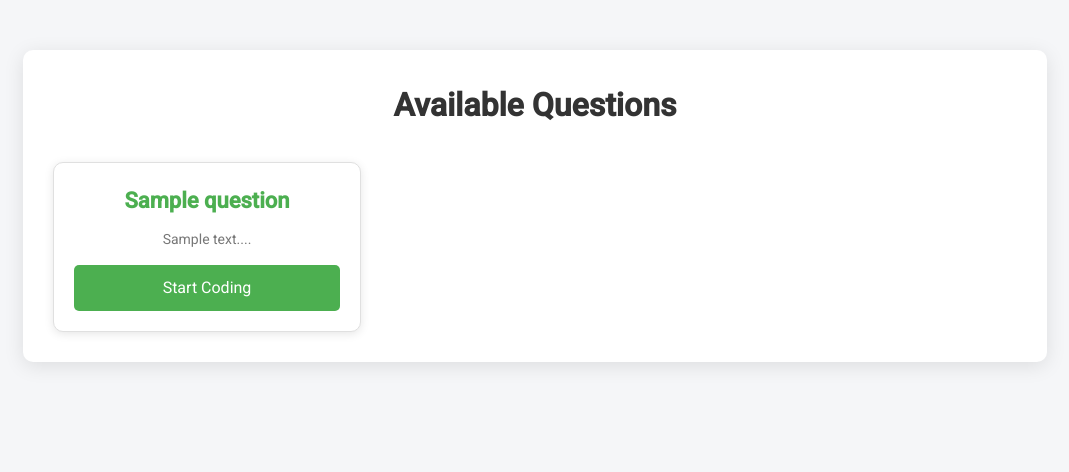
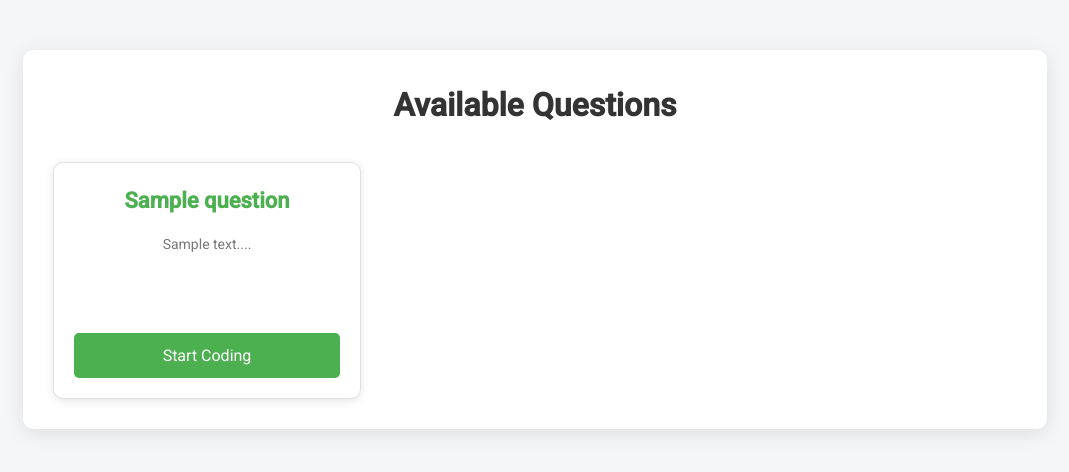
Before and after one commit to busttech/coding-platform-2, a Flask app: page /student in a window 1280 px wide. Shown: the part 78-550 px from the top of the page, without its empty margins (105-1174 px from the left). Run offline with Flask 3, Linux system fonts and the light colour scheme; the visitor is signed in with stand-in values (Sample User, id 1); tables that the repository leaves empty hold one stand-in row (values such as "Sample post").

Commit message:
SDDDDDDDDDDDDDDD

```diff
--- a/static/student.css
+++ b/static/student.css
@@ -119,7 +119,12 @@ h1 {
 .view-btn:hover {
     background-color: #4CAF50;
 }
-
+.des{
+    height: 100px;
+}
+.desp{
+    height: 50px;
+}
 /* Responsive design */
 @media (max-width: 768px) {
     .container {
--- a/templates/student.html
+++ b/templates/student.html
@@ -30,8 +30,8 @@
             {% for question in questions %}
             <div class="card">
                 <a href="/editor/{{ question.id }}" class="card-link">
-                    <h3>{{ question.title }}</h3>
-                    <p class="description">{{ question.description[:100] }}...</p>
+                    <div class="desp"><h3>{{ question.title }}</h3></div>
+                    <div class="des"><p class="description">{{ question.description[:100] }}...</p></div>
                     <div class="view-btn">Start Coding</div>
                 </a>
             </div>
```
